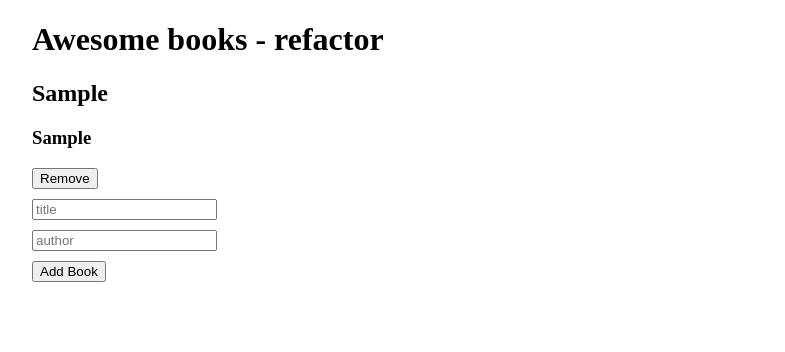
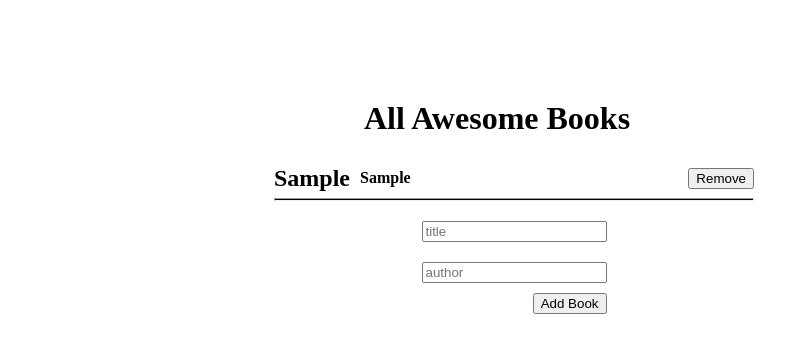
Before and after one commit to jadibdev/Awesome-Books, a plain HTML site: page index.html in a window 1280 px wide. Both pictures are taken after typing "Sample", "Sample" into the empty fields and a click on the button "Add Book". Shown: the whole page, without its empty margins (126-911 px from the left). Drawn offline with Linux system fonts and the light colour scheme.

Commit message:
Update class refactor code, Add layout style, Fix linter errors

```diff
--- a/index.html
+++ b/index.html
@@ -9,15 +9,17 @@
 </head>
 <body>
   <div class="main">
-    <h1>Awesome books - refactor</h1>
+    <h1>All Awesome Books</h1>
     <div id="books-container">
 
     </div>
-    <form>
-      <input type="text" id="title" placeholder="title" required>
-      <input type="text" id="author" placeholder="author" required>
-      <button id="submit" type="submit">Add Book</button>
-    </form>
+    <div class="formContainer">
+      <form>
+        <input type="text" id="title" placeholder="title" required>
+        <input type="text" id="author" placeholder="author" required>
+        <button id="submit" type="submit">Add Book</button>
+      </form>
+    </div>
   </div>
 
   <script src="main.js"></script>
--- a/main.js
+++ b/main.js
@@ -1,8 +1,8 @@
+const submitButton = document.getElementById('submit');
 let bookCollection = [];
-
-const submitButton = document.getElementById('submit');
 const booksContainer = document.getElementById('books-container');
 
+/* BOOK CLASS */
 class Book {
   constructor(title, author) {
     this.title = title;
@@ -22,21 +22,29 @@ class Book {
     localStorage.setItem('books', JSON.stringify(bookCollection));
     // create new book in the dom
     const bookCard = document.createElement('div');
+    const bookInfo = document.createElement('div');
+    bookInfo.classList.add('bookInfo');
+    bookCard.classList.add('bookCard');
 
     const h2 = document.createElement('h2');
     h2.innerText = title;
-    bookCard.append(h2);
+    bookInfo.append(h2);
 
-    const h3 = document.createElement('h3');
-    h3.innerText = author;
-    bookCard.append(h3);
+    const h4 = document.createElement('h4');
+    h4.innerText = author;
+    bookInfo.append(h4);
+
+    bookCard.append(bookInfo);
 
     const deleteButton = document.createElement('button');
     deleteButton.textContent = 'Remove';
     bookCard.append(deleteButton);
 
+    const seperator = document.createElement('hr');
+    seperator.id = 'seperator';
+
     booksContainer.append(bookCard);
-
+    booksContainer.append(seperator);
     document.getElementById('title').value = '';
     document.getElementById('author').value = '';
 
@@ -45,6 +53,7 @@ class Book {
       bookCard.remove();
       bookCollection = bookCollection.filter((element) => element !== newBook);
       localStorage.setItem('books', JSON.stringify(bookCollection));
+      seperator.parentNode.removeChild(seperator);
     };
 
     deleteButton.addEventListener('click', removeButton);
--- a/style.css
+++ b/style.css
@@ -1,3 +1,12 @@
+
+.main {
+  width: 500px;
+  margin: 100px auto 0 auto;
+}
+
+h1 {
+  margin-left: 100px;
+}
 
 input {
   display: block;
@@ -5,6 +14,46 @@ input {
   margin-bottom: 10px;
 }
 
-.main {
-  margin-left: 150px;
+.bookCard {
+  display: flex;
+  align-items: center;
+  justify-content: space-between;
+  padding-left: 10px;
+  padding-right: 10px;
+  height: 40px;
 }
+
+.bookInfo {
+  display: flex;
+  align-items: center;
+  gap: 10px;
+}
+
+#seperator {
+  margin: 0;
+  height: 1px;
+  background: black;
+  margin-left: 10px;
+  margin-right: 10px;
+}
+
+#books-container {
+  width: 500px;
+  border-radius: 10px;
+  margin-bottom: 10px;
+}
+
+.formContainer {
+  display: flex;
+  justify-content: center;
+}
+
+form {
+  display: flex;
+  flex-direction: column;
+  align-items: flex-end;
+}
+
+#submit {
+  display: flex;
+}
```
